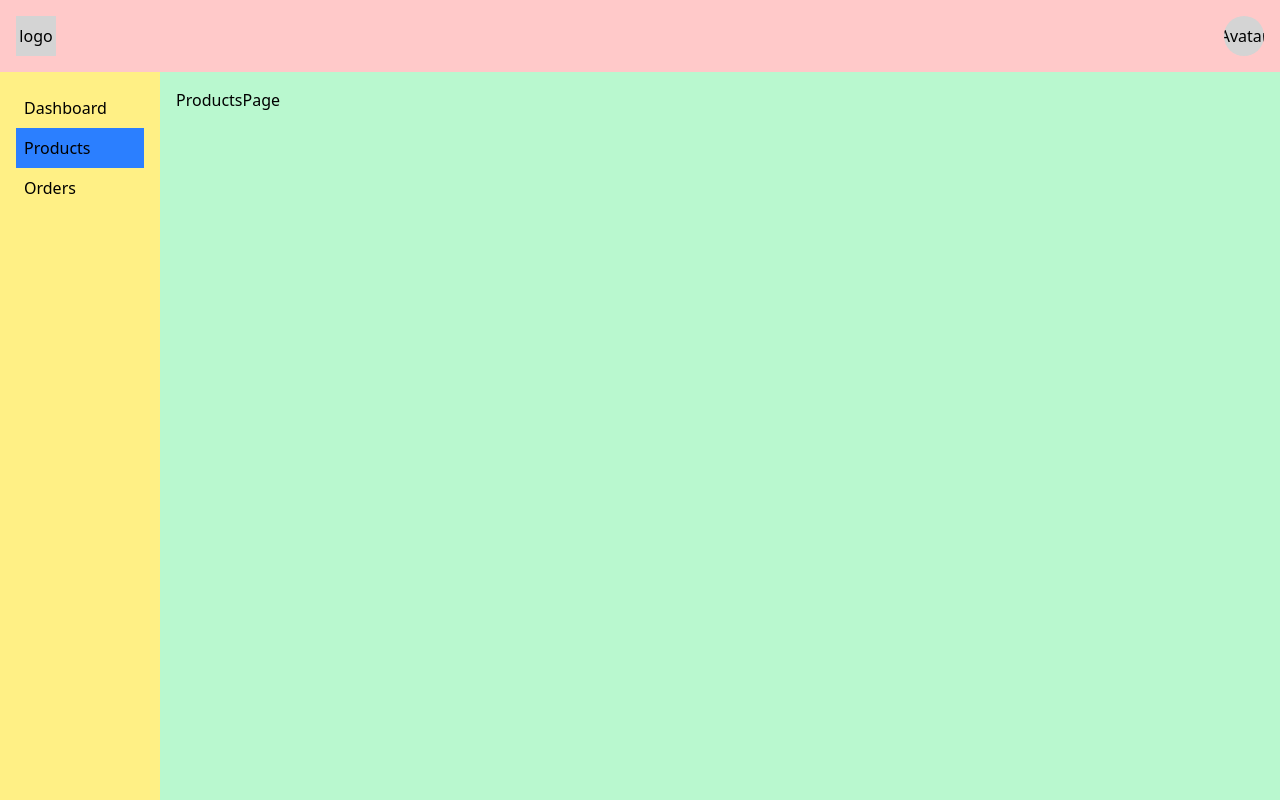
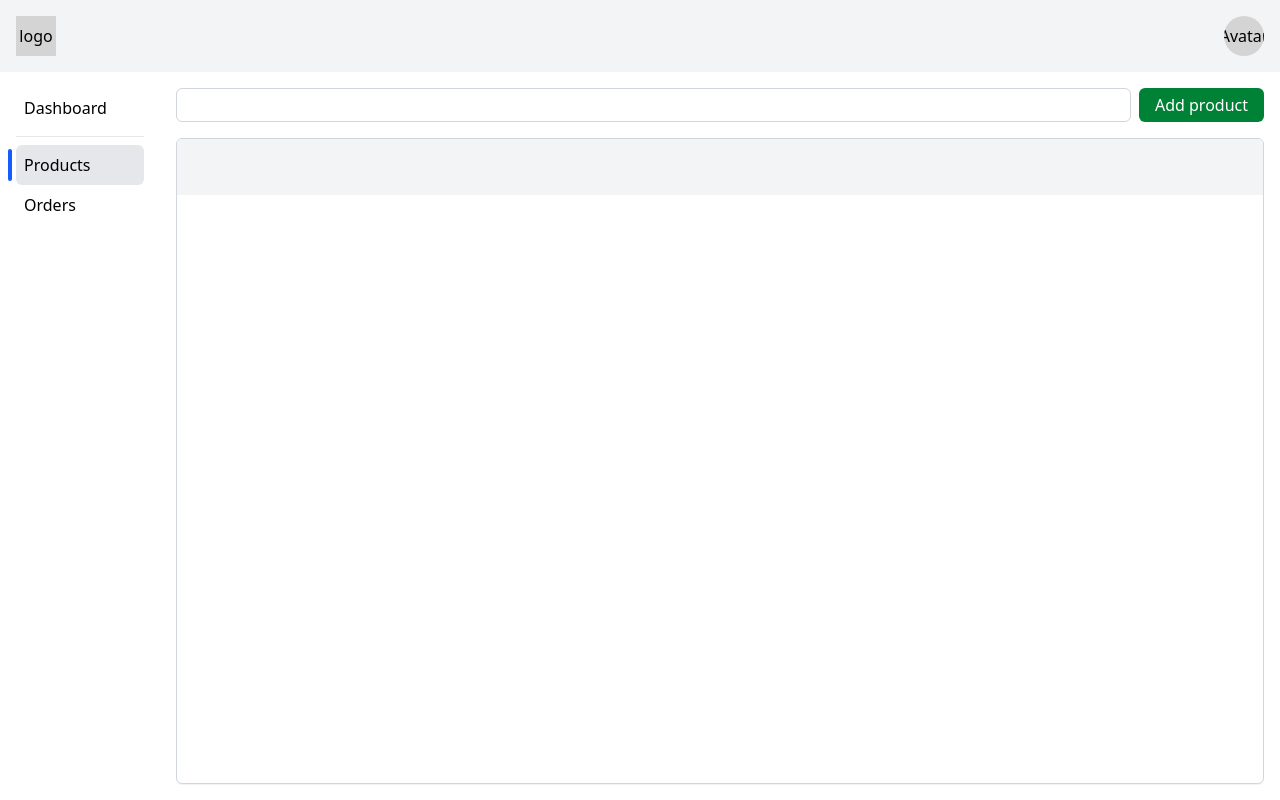
Before and after one commit to NickDDDDDD/ecommerce-dashboard, a React (Vite) app: page /products in a window 1280 px wide. Built offline with nearby package versions, Linux system fonts and the light colour scheme.

Commit message:
Update dashboard and products UI styles

```diff
--- a/src/components/NavItem.tsx
+++ b/src/components/NavItem.tsx
@@ -5,7 +5,11 @@ const NavItem = ({ children, ...props }: NavLinkProps) => {
     <NavLink
       {...props}
       className={({ isActive }) =>
-        twMerge("block p-2", isActive && "bg-blue-500")
+        twMerge(
+          "relative block rounded-md p-2",
+          isActive &&
+            "bg-gray-200 before:absolute before:top-1 before:bottom-1 before:-left-2 before:w-1 before:rounded-full before:bg-blue-600",
+        )
       }
       end
     >
--- a/src/layout/DashboardLayout.tsx
+++ b/src/layout/DashboardLayout.tsx
@@ -5,15 +5,15 @@ import NavItem from "../components/NavItem";
 const DashboardLayout = () => {
   return (
     <main className="grid h-full w-full grid-cols-24 grid-rows-[auto_1fr]">
-      <header className="col-span-24 flex items-center justify-between bg-red-200 px-4 py-4">
+      <header className="col-span-24 flex items-center justify-between bg-gray-100 px-4 py-4">
         <Logo />
         <Avatar />
       </header>
-      <nav className="col-span-3 bg-yellow-200 p-4">
+      <nav className="col-span-3 p-4">
+        <div className="mb-2 border-b-1 border-gray-200 pb-2">
+          <NavItem to="/">Dashboard</NavItem>
+        </div>{" "}
         <ul>
-          <li>
-            <NavItem to="/">Dashboard</NavItem>
-          </li>
           <li>
             <NavItem to="/products">Products</NavItem>
           </li>
@@ -22,7 +22,7 @@ const DashboardLayout = () => {
           </li>
         </ul>
       </nav>
-      <section className="col-span-21 bg-green-200 p-4">
+      <section className="col-span-21 p-4">
         <Outlet />
       </section>
     </main>
--- a/src/pages/ProductsPage.tsx
+++ b/src/pages/ProductsPage.tsx
@@ -1,5 +1,20 @@
 const ProductsPage = () => {
-  return <div>ProductsPage</div>;
+  return (
+    <section className="flex h-full w-full flex-col gap-4">
+      <div className="flex w-full gap-2">
+        <input
+          type="text"
+          className="flex-1 rounded-md border border-gray-300 px-2 py-1"
+        />
+        <button className="rounded-md bg-green-700 px-4 py-1 text-white">
+          Add product
+        </button>
+      </div>
+      <div className="flex-1 overflow-hidden rounded-md border border-gray-300 shadow-2xs">
+        <div className="h-14 bg-gray-100"></div>
+      </div>
+    </section>
+  );
 };
 
 export default ProductsPage;
```
